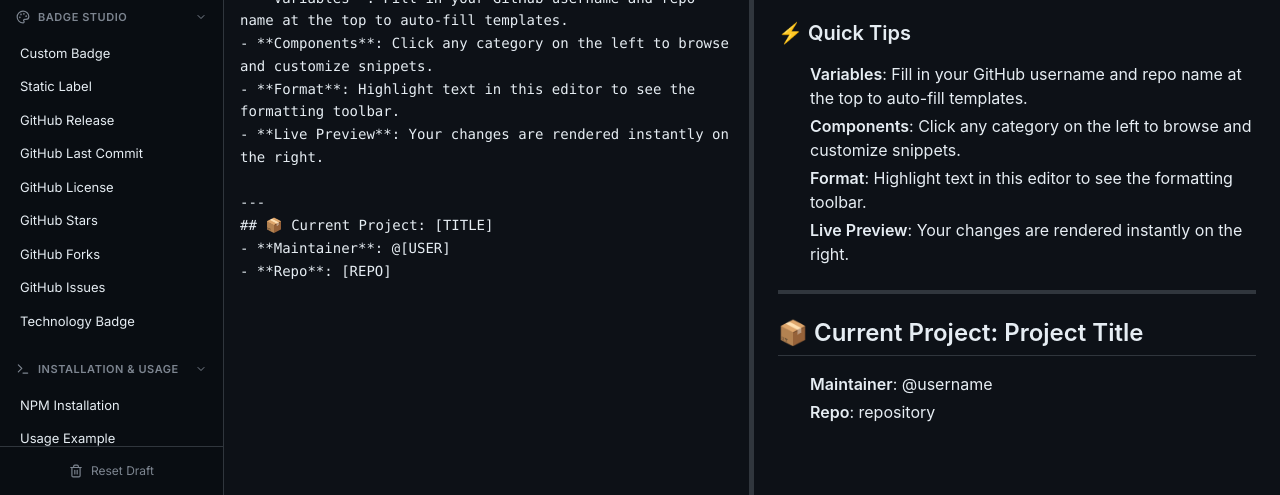
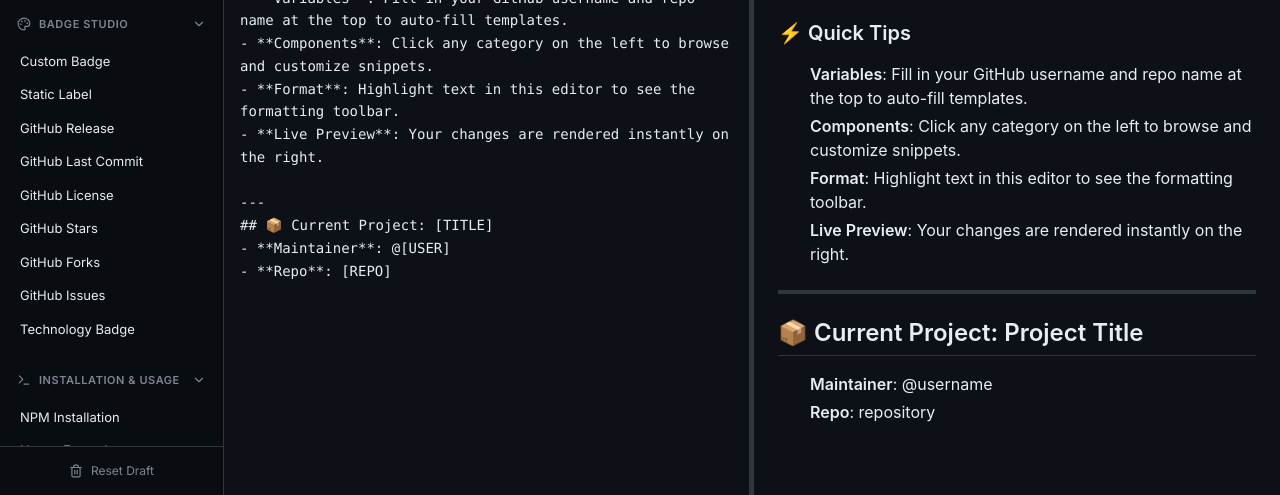
Before and after one commit to 0libote/GitHub-README-Creator, a website: page index.html in a window 1280 px wide. Shown: the part 305-800 px from the top of the page. Drawn offline with nearby package versions, Linux system fonts and the light colour scheme.

Commit message:
Force push

```diff
--- a/app.js
+++ b/app.js
@@ -37,7 +37,7 @@ function updatePreview() {
     App.ui.charCount.textContent = `${raw.length} chars`;
 
     // Save draft
-    Utils.storage.set('readme_draft_v4', raw);
+    Utils.storage.set('readme_draft_v6', raw);
 }
 
 /**
@@ -57,7 +57,7 @@ function renderSidebar() {
                 <span class="section-title">${category.name}</span>
                 <i data-lucide="chevron-down" class="section-chevron"></i>
             </div>
-            <div class="section-items" style="max-height: 500px;"></div>
+            <div class="section-items" style="max-height: 1500px;"></div>
         `;
 
         const itemsContainer = group.querySelector('.section-items');
@@ -96,13 +96,13 @@ async function loadSections() {
     try {
         App.ui.sectionsList.innerHTML = '<div class="p-4 text-xs text-github-muted">Loading components...</div>';
 
-        // Fetch manifest first
-        const manifestRes = await fetch('sections/manifest.json');
+        // Fetch manifest first with cache busting
+        const manifestRes = await fetch(`sections/manifest.json?t=${Date.now()}`);
         const manifest = await manifestRes.json();
 
-        // Fetch all categories in parallel
+        // Fetch all categories in parallel with cache busting
         const categoryPromises = manifest.categories.map(file =>
-            fetch(`sections/${file}`).then(res => res.json())
+            fetch(`sections/${file}?t=${Date.now()}`).then(res => res.json())
         );
 
         App.sections = await Promise.all(categoryPromises);
@@ -430,7 +430,7 @@ function init() {
     }
 
     // Load saved draft or default
-    const draft = Utils.storage.get('readme_draft_v4');
+    const draft = Utils.storage.get('readme_draft_v6');
     if (draft) {
         App.ui.editor.value = draft;
     } else {
@@ -484,7 +484,7 @@ Quickly build your professional \`README.md\` by selecting components from the s
     App.ui.clearBtn.addEventListener('click', () => {
         if (confirm('Clear the current draft? This cannot be undone.')) {
             App.ui.editor.value = '';
-            Utils.storage.remove('readme_draft_v4');
+            Utils.storage.remove('readme_draft_v6');
             updatePreview();
             showToast('Draft cleared');
         }
--- a/style.css
+++ b/style.css
@@ -33,16 +33,22 @@ body {
     display: flex;
     align-items: center;
     gap: 0.5rem;
-    padding: 0.5rem;
-    margin-bottom: 0.25rem;
+    padding: 0.625rem 0.5rem;
+    margin-bottom: 0.125rem;
     cursor: pointer;
     user-select: none;
     border-radius: 6px;
-    transition: background-color 0.2s;
+    transition: all 0.2s ease;
+    border: 1px solid transparent;
 }
 
 .section-header:hover {
     background-color: var(--github-btn);
+    border-color: var(--github-border);
+}
+
+.section-header:hover .section-title {
+    color: var(--github-text);
 }
 
 .section-icon {
@@ -52,11 +58,11 @@ body {
 }
 
 .section-chevron {
-    width: 12px;
-    height: 12px;
+    width: 14px;
+    height: 14px;
     color: var(--github-muted);
     margin-left: auto;
-    transition: transform 0.2s cubic-bezier(0.4, 0, 0.2, 1);
+    transition: transform 0.3s cubic-bezier(0.4, 0, 0.2, 1);
 }
 
 .section-group.collapsed .section-chevron {
@@ -69,6 +75,7 @@ body {
     color: var(--github-muted);
     text-transform: uppercase;
     letter-spacing: 0.05em;
+    transition: color 0.2s;
 }
 
 .section-items {
```
